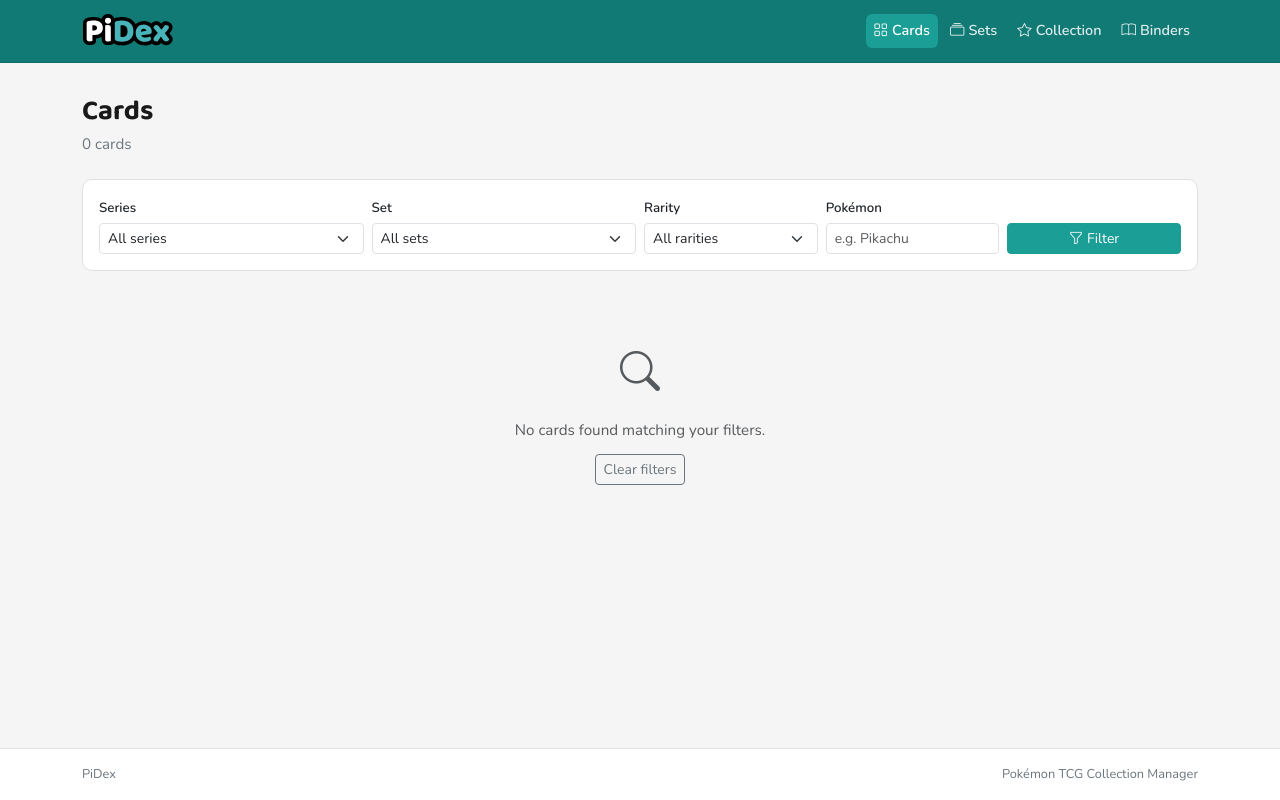
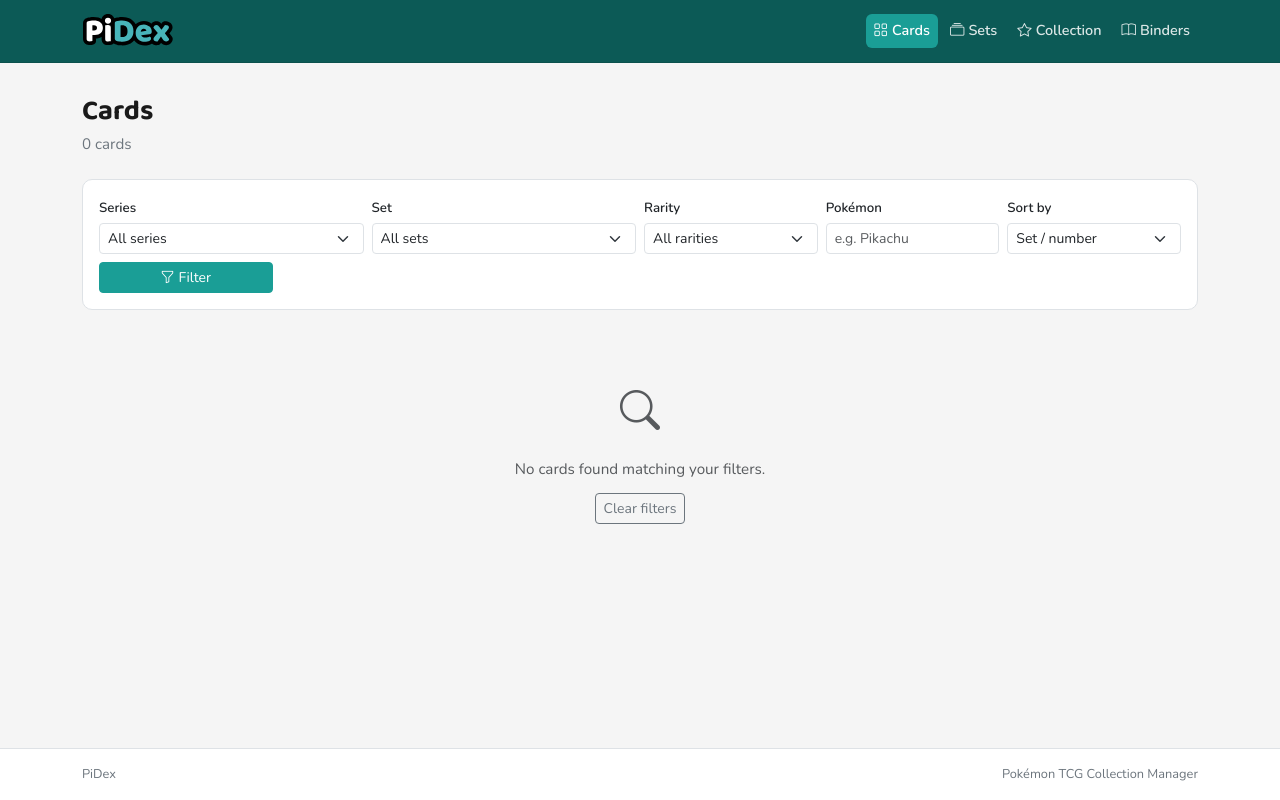
Before and after one commit to MapleMuncher/PiDex, a Flask app: page / in a window 1280 px wide. Run offline with Flask 3, Linux system fonts and the light colour scheme; some libraries are stand-ins or nearby versions.

Commit message:
Enable sorting

```diff
--- a/app/routes/cards.py
+++ b/app/routes/cards.py
@@ -3,6 +3,7 @@ from sqlalchemy import distinct
 
 from app import db
 from app.models import Card, CardPokedexNumber, Collection, Pokemon, Set
+from app.sorting import DEFAULT_SORT, SORT_OPTIONS, apply_sort, needs_set_join
 
 cards_bp = Blueprint("cards", __name__)
 
@@ -10,11 +11,11 @@ CARDS_PER_PAGE = 60
 
 
 def _base_query(set_id=None, series=None, rarity=None, pokemon=None):
-    """Build a filtered Card query from the given parameters."""
+    """Build a filtered Card query. Sorting is applied separately via apply_sort()."""
     query = db.select(Card)
+    has_set_join = False
 
     if pokemon:
-        # Join through CardPokedexNumber to Pokemon and filter by name
         query = (
             query
             .join(CardPokedexNumber, Card.id == CardPokedexNumber.card_id)
@@ -26,30 +27,32 @@ def _base_query(set_id=None, series=None, rarity=None, pokemon=None):
         query = query.where(Card.set_code == set_id)
 
     if series:
-        query = (
-            query
-            .join(Set, Card.set_code == Set.id)
-            .where(Set.series_name == series)
-        )
+        query = query.join(Set, Card.set_code == Set.id)
+        query = query.where(Set.series_name == series)
+        has_set_join = True
 
     if rarity:
         query = query.where(Card.norm_rarity == rarity)
 
-    return query.order_by(Card.set_code, Card.set_number)
+    return query, has_set_join
 
 
 @cards_bp.route("/")
 def index():
-    """Browse all cards with optional filtering."""
+    """Browse all cards with optional filtering and sorting."""
     set_id  = request.args.get("set_id", "").strip() or None
     series  = request.args.get("series", "").strip() or None
     rarity  = request.args.get("rarity", "").strip() or None
     pokemon = request.args.get("pokemon", "").strip() or None
+    sort    = request.args.get("sort", DEFAULT_SORT)
+    if sort not in SORT_OPTIONS:
+        sort = DEFAULT_SORT
     page    = request.args.get("page", 1, type=int)
 
-    query      = _base_query(set_id=set_id, series=series, rarity=rarity, pokemon=pokemon)
-    pagination = db.paginate(query, page=page, per_page=CARDS_PER_PAGE, error_out=False)
-    cards      = pagination.items
+    query, has_set_join = _base_query(set_id=set_id, series=series, rarity=rarity, pokemon=pokemon)
+    query               = apply_sort(query, sort, has_set_join=has_set_join)
+    pagination          = db.paginate(query, page=page, per_page=CARDS_PER_PAGE, error_out=False)
+    cards               = pagination.items
 
     # Build collection map for badge display
     card_ids        = [c.id for c in cards]
@@ -59,10 +62,10 @@ def index():
     collection_map  = {c.card_id: c for c in collection_rows}
 
     # Filter options
-    all_sets    = db.session.execute(
+    all_sets     = db.session.execute(
         db.select(Set).order_by(Set.release_date)
     ).scalars().all()
-    all_series  = db.session.execute(
+    all_series   = db.session.execute(
         db.select(distinct(Set.series_name)).order_by(Set.series_name)
     ).scalars().all()
     all_rarities = db.session.execute(
@@ -79,11 +82,12 @@ def index():
         all_sets=all_sets,
         all_series=all_series,
         all_rarities=all_rarities,
-        # Pass current filter values back to the template
+        sort_options=[(k, v[0]) for k, v in SORT_OPTIONS.items()],
         current_set_id=set_id,
         current_series=series,
         current_rarity=rarity,
         current_pokemon=pokemon,
+        current_sort=sort,
     )
 
 
--- a/app/templates/base.html
+++ b/app/templates/base.html
@@ -3,7 +3,7 @@
 <head>
   <meta charset="utf-8">
   <meta name="viewport" content="width=device-width, initial-scale=1">
-  <title>{% block title %}PiDex{% endblock %} — PiDex</title>
+  <title>{% block title %}PiDex{% endblock %} - PiDex</title>
 
   <!-- Favicon -->
   <link rel="icon" type="image/svg+xml" href="{{ url_for('static', filename='img/icon.svg') }}">
@@ -29,7 +29,7 @@
     /* ------------------------------------------------------------------ */
     :root {
       --pidex-teal:        #1A9E96;
-      --pidex-teal-dark:   #117A74;
+      --pidex-teal-dark:   #0c5a56;
       --pidex-teal-light:  #E6F7F6;
       --pidex-black:       #1A1A1A;
       --pidex-white:       #FFFFFF;
--- a/app/templates/cards/index.html
+++ b/app/templates/cards/index.html
@@ -65,6 +65,17 @@
           value="{{ current_pokemon or '' }}">
       </div>
 
+      <div class="col-12 col-sm-6 col-lg-2">
+        <label class="form-label small fw-semibold mb-1">Sort by</label>
+        <select name="sort" class="form-select form-select-sm">
+          {% for key, label in sort_options %}
+            <option value="{{ key }}" {% if key == current_sort %}selected{% endif %}>
+              {{ label }}
+            </option>
+          {% endfor %}
+        </select>
+      </div>
+
       <div class="col-12 col-lg-2 d-flex gap-2">
         <button type="submit" class="btn btn-primary btn-sm flex-grow-1">
           <i class="bi bi-funnel me-1"></i>Filter
@@ -96,7 +107,8 @@
       set_id=current_set_id or '',
       series=current_series or '',
       rarity=current_rarity or '',
-      pokemon=current_pokemon or '') }}
+      pokemon=current_pokemon or '',
+      sort=current_sort) }}
 
 {% else %}
   <div class="text-center py-5 text-muted">
--- a/app/templates/macros.html
+++ b/app/templates/macros.html
@@ -65,7 +65,7 @@
      **kwargs       — any extra query parameters to include in page links
                       (e.g. set_id=..., rarity=...)
    ---------------------------------------------------------------------- #}
-{% macro pagination(pagination_obj, endpoint, set_id='', series='', rarity='', pokemon='') %}
+{% macro pagination(pagination_obj, endpoint, set_id='', series='', rarity='', pokemon='', sort='set') %}
 {% if pagination_obj.pages > 1 %}
 <nav aria-label="Page navigation" class="mt-4">
   <ul class="pagination justify-content-center flex-wrap gap-1">
@@ -73,7 +73,7 @@
     {# Previous #}
     <li class="page-item {% if not pagination_obj.has_prev %}disabled{% endif %}">
       <a class="page-link"
-         href="{{ url_for(endpoint, page=pagination_obj.prev_num, set_id=set_id, series=series, rarity=rarity, pokemon=pokemon) if pagination_obj.has_prev else '#' }}"
+         href="{{ url_for(endpoint, page=pagination_obj.prev_num, set_id=set_id, series=series, rarity=rarity, pokemon=pokemon, sort=sort) if pagination_obj.has_prev else '#' }}"
          aria-label="Previous">
         <i class="bi bi-chevron-left"></i>
       </a>
@@ -84,7 +84,7 @@
       {% if page_num %}
         <li class="page-item {% if page_num == pagination_obj.page %}active{% endif %}">
           <a class="page-link"
-             href="{{ url_for(endpoint, page=page_num, set_id=set_id, series=series, rarity=rarity, pokemon=pokemon) }}">
+             href="{{ url_for(endpoint, page=page_num, set_id=set_id, series=series, rarity=rarity, pokemon=pokemon, sort=sort) }}">
             {{ page_num }}
           </a>
         </li>
@@ -98,7 +98,7 @@
     {# Next #}
     <li class="page-item {% if not pagination_obj.has_next %}disabled{% endif %}">
       <a class="page-link"
-         href="{{ url_for(endpoint, page=pagination_obj.next_num, set_id=set_id, series=series, rarity=rarity, pokemon=pokemon) if pagination_obj.has_next else '#' }}"
+         href="{{ url_for(endpoint, page=pagination_obj.next_num, set_id=set_id, series=series, rarity=rarity, pokemon=pokemon, sort=sort) if pagination_obj.has_next else '#' }}"
          aria-label="Next">
         <i class="bi bi-chevron-right"></i>
       </a>
```
